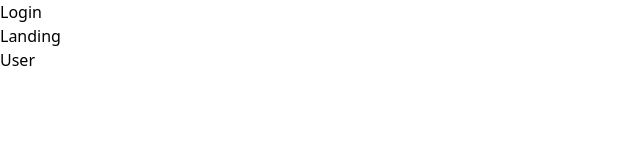
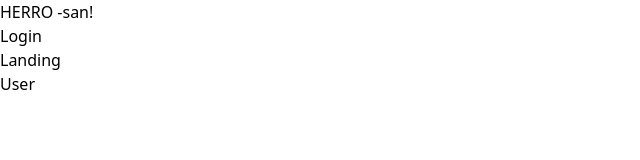
Before and after one commit to coldase/project-x, a React (Vite) app in the folder front/: page /user/username in a window 1280 px wide. Before the commit this address had no page. Shown: the top 160 px of the page, without its empty margins (0-640 px from the left). Built offline with nearby package versions, Linux system fonts and the light colour scheme.

Commit message:
broken useparams

```diff
--- a/front/src/App.jsx
+++ b/front/src/App.jsx
@@ -7,11 +7,17 @@ import NavBar from "./components/navbar/NavBar";
 function App() {
   return (
     <div className="">
-      <NavBar />
       <Routes>
         <Route path="/" element={<Landing />} />
         <Route path="/login" element={<Login />} />
-        <Route path="/user" element={<User />} />
+        <Route
+          path="/user/username"
+          element={
+            <>
+              <User /> <NavBar />
+            </>
+          }
+        />
       </Routes>
     </div>
   );
--- a/front/src/components/login-view/LoginView.jsx
+++ b/front/src/components/login-view/LoginView.jsx
@@ -1,16 +1,24 @@
 import React, { useState } from "react";
+import { useNavigate } from "react-router-dom";
 
 const LoginView = () => {
   const [user, setUser] = useState("");
   const [pass, setPass] = useState("");
+  const navigate = useNavigate();
 
   const handleLoginClick = (event) => {
     event.preventDefault();
     console.log(user, pass);
+    if (user === "pekka" && pass == "kakka12") {
+      navigate("/user");
+    } else {
+      alert("BE ALERT! THE WORLD NEED MORE LERTS! (wrong pass and/or user)");
+    }
     setUser("");
     setPass("");
   };
   return (
+    <>
       <form onSubmit={handleLoginClick} className="flex justify-center pt-8">
         <label className="text-2xl">username</label>
         <input
@@ -32,6 +40,12 @@ const LoginView = () => {
           clic
         </button>
       </form>
+      <div>
+        <h1 className="flex justify-center pt-20 text-3xl text-white hover:text-black">
+          pekka kakka12
+        </h1>
+      </div>
+    </>
   );
 };
 
--- a/front/src/components/navbar/NavBar.jsx
+++ b/front/src/components/navbar/NavBar.jsx
@@ -1,5 +1,5 @@
 import React from "react";
-import { Link } from "react-router-dom";
+import { Link, useParams } from "react-router-dom";
 
 const NavBar = () => {
   return (
--- a/front/src/components/user-view/UserView.jsx
+++ b/front/src/components/user-view/UserView.jsx
@@ -1,8 +1,12 @@
 import React, { useState } from "react";
+import { useParams } from "react-router-dom";
 
 const UserView = () => {
+  const { username } = useParams();
   return (
-    <div className="bg-slate-400 flex justify-center pl-20">placeholder</div>
+    <div className="bg-slate-400 flex justify-center pl-20">
+      HERRO {username}-san!
+    </div>
   );
 };
 
```
Lines whose indentation alone changed are shown as unchanged.
